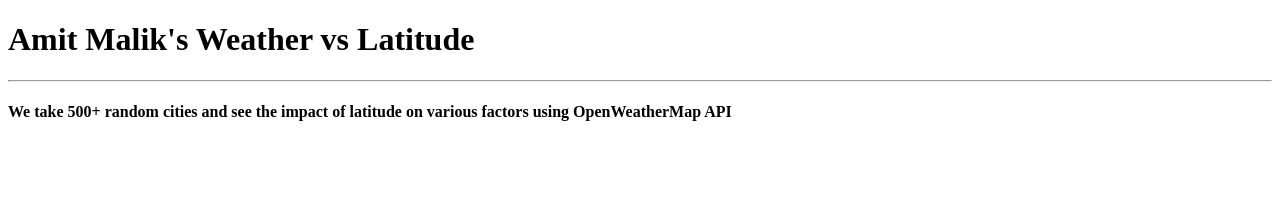
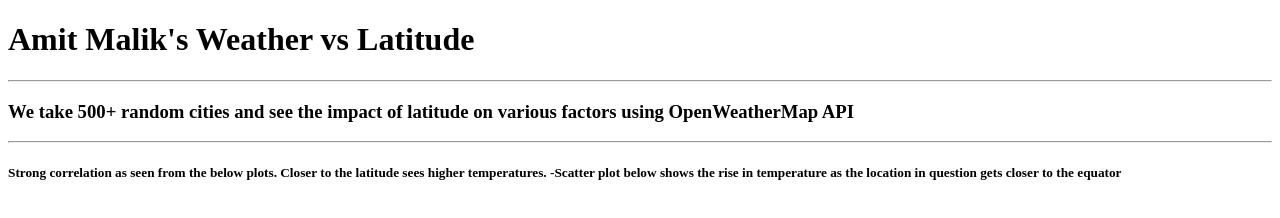
Before and after one commit to amitmals/Weather-by-Latitude, a plain HTML site: page index.html in a window 1280 px wide. Drawn offline with Linux system fonts and the light colour scheme.

Commit message:
Add files via upload

```diff
--- a/index.html
+++ b/index.html
@@ -9,9 +9,12 @@
     <body>
         <h1>Amit Malik's Weather vs Latitude</h1>
         <hr>
-        <h4>We take 500+ random cities and see the impact of latitude on various factors using OpenWeatherMap API</h4>
+        <h3>We take 500+ random cities and see the impact of latitude on various factors using OpenWeatherMap API</h3>
+        <hr>
+        <h4Temperature (F) vs. Latitude</h4>
+        <h5>Strong correlation as seen from the below plots. Closer to the latitude sees higher temperatures.
 
-
+            -Scatter plot below shows the rise in temperature as the location in question gets closer to the equator </h5>
 
 
     </body>
```
